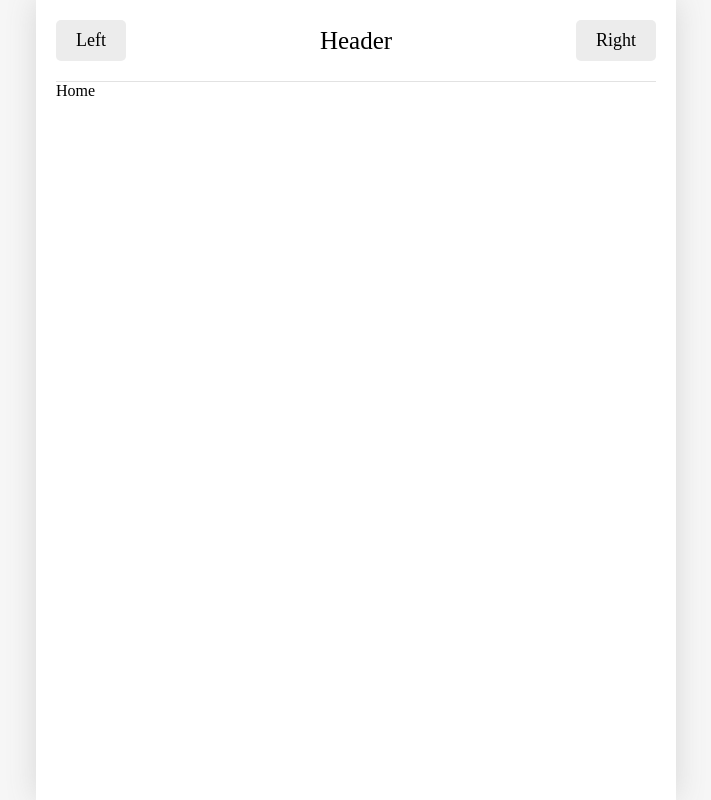
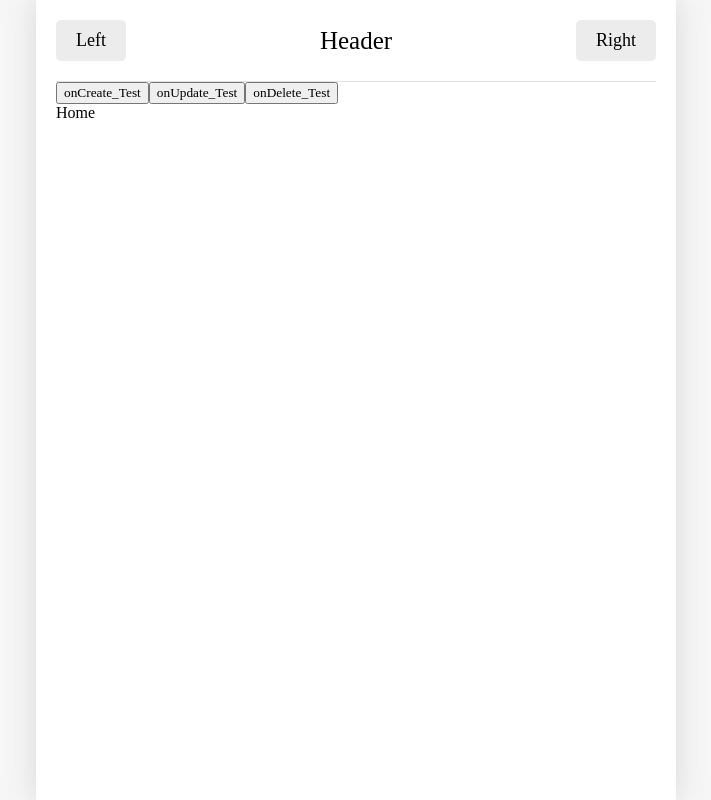
Before and after one commit to sik2Boii/emotion-diary-app, a React (Vite) app in the folder frontend/: page / in a window 1280 px wide. Shown: the whole page, without its empty margins (284-995 px from the left). Built offline with nearby package versions, Linux system fonts and the light colour scheme; a web font is replaced by a local one.

Commit message:
일기 관리 기능 구현

```diff
--- a/frontend/src/App.jsx
+++ b/frontend/src/App.jsx
@@ -1,3 +1,4 @@
+import { createContext, useReducer, useRef } from "react";
 import { Route, Routes } from "react-router-dom";
 import "./App.css";
 import Button from "./components/Button";
@@ -7,7 +8,6 @@ import Edit from "./pages/Edit";
 import Home from "./pages/Home";
 import New from "./pages/New";
 import Notfound from "./pages/Notfound";
-import { useReducer } from "react";
 
 const mockData = [
   {
@@ -25,11 +25,58 @@ const mockData = [
 ];
 
 function reducer(state, action) {
-  return state;
+  switch (action.type) {
+    case "CREATE":
+      return [action.data, ...state];
+    case "UPDATE":
+      return state.map((item) =>
+        String(item.id) === String(action.data.id) ? action.data : item
+      );
+    case "DELETE":
+      return state.filter((item) => String(item.id) !== String(action.id));
   }
+}
+
+const DiaryStateContext = createContext();
+const DiaryDispatchContext = createContext();
 
 function App() {
   const [data, dispatch] = useReducer(reducer, mockData);
+  const idRef = useRef(3);
+
+  // Create
+  const onCreate = (createdDate, emotionId, content) => {
+    dispatch({
+      type: "CREATE",
+      data: {
+        id: idRef.current++,
+        createdDate,
+        emotionId,
+        content,
+      },
+    });
+  };
+
+  // Update
+  const onUpdate = (id, createdDate, emotionId, content) => {
+    dispatch({
+      type: "UPDATE",
+      data: {
+        id,
+        createdDate,
+        emotionId,
+        content,
+      },
+    });
+  };
+
+  // Delete
+  const onDelete = (id) => {
+    dispatch({
+      type: "DELETE",
+      id,
+    });
+  };
 
   return (
     <>
@@ -39,6 +86,32 @@ function App() {
         rightChild={<Button text={"Right"} />}
       />
 
+      <button
+        onClick={() => {
+          onCreate(new Date().getTime(), 1, "Hello");
+        }}
+      >
+        onCreate_Test
+      </button>
+
+      <button
+        onClick={() => {
+          onUpdate(1, new Date().getTime(), 3, "수정본");
+        }}
+      >
+        onUpdate_Test
+      </button>
+
+      <button
+        onClick={() => {
+          onDelete(1);
+        }}
+      >
+        onDelete_Test
+      </button>
+
+      <DiaryStateContext.Provider value={data}>
+        <DiaryDispatchContext.Provider value={{ onCreate, onUpdate, onDelete }}>
           <Routes>
             <Route path="/" element={<Home />} />
             <Route path="/new" element={<New />} />
@@ -46,6 +119,8 @@ function App() {
             <Route path="/edit/:id" element={<Edit />} />
             <Route path="*" element={<Notfound />} />
           </Routes>
+        </DiaryDispatchContext.Provider>
+      </DiaryStateContext.Provider>
     </>
   );
 }
```
Lines whose indentation alone changed are shown as unchanged.
